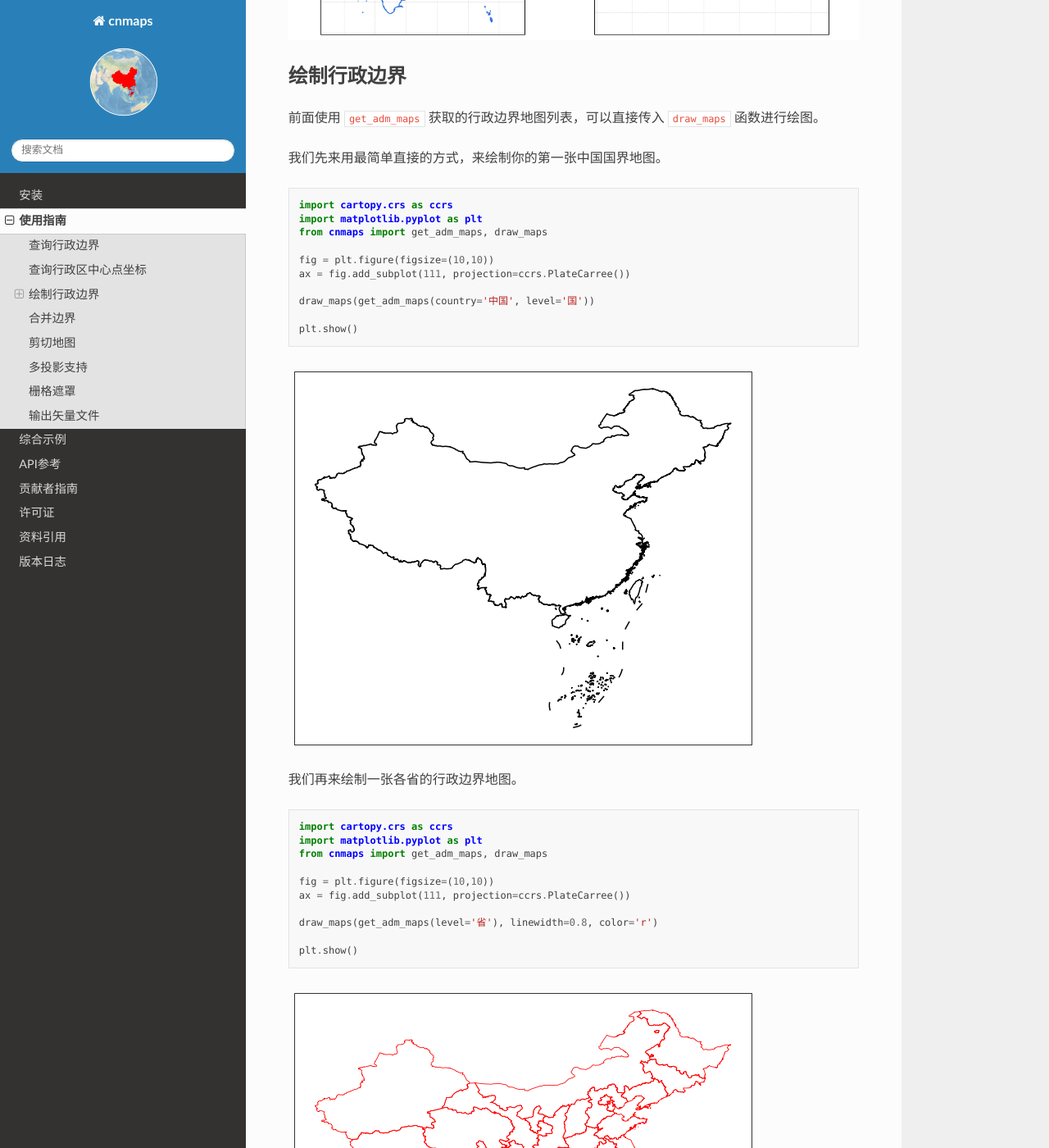
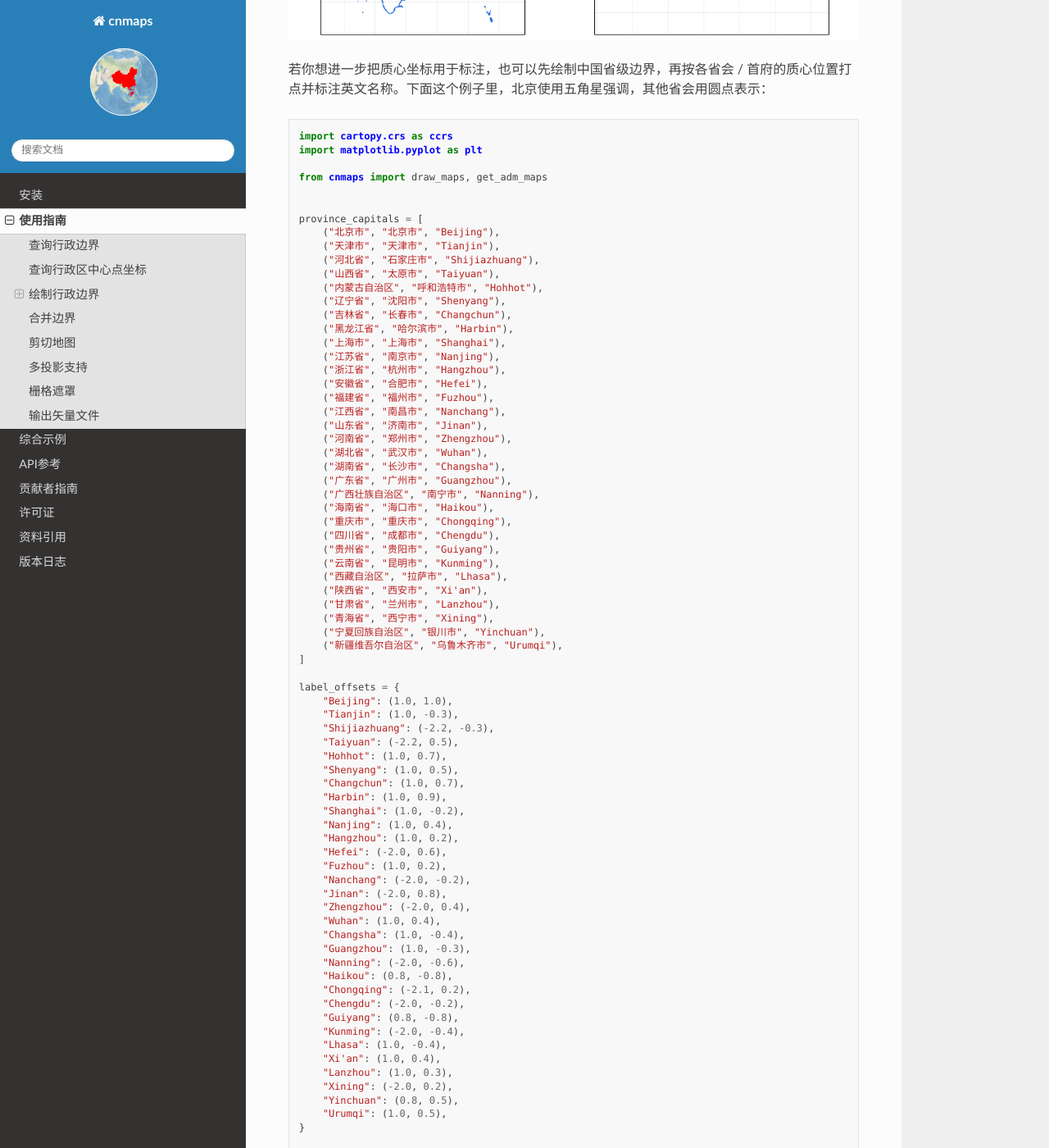
Before and after one commit to cnmetlab/cnmaps, a Sphinx documentation site: the page built from docs/source/content/usage.rst, in a window 1280 px wide and 1400 px high, scrolled down 6950 px. Shown: the whole window at 82% size. Built offline with Sphinx 7.4.7 and the Read the Docs theme 3.1.0, drawn with Linux system fonts in a browser that asks for light colours; some of the changed text lies outside the part shown.

Commit message:
Add labeled province capital centroid example (#11)

```diff
--- /dev/null
+++ b/docs/source/_examples/province_capitals_labels.py
@@ -0,0 +1,121 @@
+import cartopy.crs as ccrs
+import matplotlib.pyplot as plt
+
+from cnmaps import draw_maps, get_adm_maps
+
+
+province_capitals = [
+    ("北京市", "北京市", "Beijing"),
+    ("天津市", "天津市", "Tianjin"),
+    ("河北省", "石家庄市", "Shijiazhuang"),
+    ("山西省", "太原市", "Taiyuan"),
+    ("内蒙古自治区", "呼和浩特市", "Hohhot"),
+    ("辽宁省", "沈阳市", "Shenyang"),
+    ("吉林省", "长春市", "Changchun"),
+    ("黑龙江省", "哈尔滨市", "Harbin"),
+    ("上海市", "上海市", "Shanghai"),
+    ("江苏省", "南京市", "Nanjing"),
+    ("浙江省", "杭州市", "Hangzhou"),
+    ("安徽省", "合肥市", "Hefei"),
+    ("福建省", "福州市", "Fuzhou"),
+    ("江西省", "南昌市", "Nanchang"),
+    ("山东省", "济南市", "Jinan"),
+    ("河南省", "郑州市", "Zhengzhou"),
+    ("湖北省", "武汉市", "Wuhan"),
+    ("湖南省", "长沙市", "Changsha"),
+    ("广东省", "广州市", "Guangzhou"),
+    ("广西壮族自治区", "南宁市", "Nanning"),
+    ("海南省", "海口市", "Haikou"),
+    ("重庆市", "重庆市", "Chongqing"),
+    ("四川省", "成都市", "Chengdu"),
+    ("贵州省", "贵阳市", "Guiyang"),
+    ("云南省", "昆明市", "Kunming"),
+    ("西藏自治区", "拉萨市", "Lhasa"),
+    ("陕西省", "西安市", "Xi'an"),
+    ("甘肃省", "兰州市", "Lanzhou"),
+    ("青海省", "西宁市", "Xining"),
+    ("宁夏回族自治区", "银川市", "Yinchuan"),
+    ("新疆维吾尔自治区", "乌鲁木齐市", "Urumqi"),
+]
+
+label_offsets = {
+    "Beijing": (1.0, 1.0),
+    "Tianjin": (1.0, -0.3),
+    "Shijiazhuang": (-2.2, -0.3),
+    "Taiyuan": (-2.2, 0.5),
+    "Hohhot": (1.0, 0.7),
+    "Shenyang": (1.0, 0.5),
+    "Changchun": (1.0, 0.7),
+    "Harbin": (1.0, 0.9),
+    "Shanghai": (1.0, -0.2),
+    "Nanjing": (1.0, 0.4),
+    "Hangzhou": (1.0, 0.2),
+    "Hefei": (-2.0, 0.6),
+    "Fuzhou": (1.0, 0.2),
+    "Nanchang": (-2.0, -0.2),
+    "Jinan": (-2.0, 0.8),
+    "Zhengzhou": (-2.0, 0.4),
+    "Wuhan": (1.0, 0.4),
+    "Changsha": (1.0, -0.4),
+    "Guangzhou": (1.0, -0.3),
+    "Nanning": (-2.0, -0.6),
+    "Haikou": (0.8, -0.8),
+    "Chongqing": (-2.1, 0.2),
+    "Chengdu": (-2.0, -0.2),
+    "Guiyang": (0.8, -0.8),
+    "Kunming": (-2.0, -0.4),
+    "Lhasa": (1.0, -0.4),
+    "Xi'an": (1.0, 0.4),
+    "Lanzhou": (1.0, 0.3),
+    "Xining": (-2.0, 0.2),
+    "Yinchuan": (0.8, 0.5),
+    "Urumqi": (1.0, 0.5),
+}
+
+
+fig = plt.figure(figsize=(12, 10), dpi=180)
+ax = fig.add_subplot(111, projection=ccrs.PlateCarree())
+
+draw_maps(get_adm_maps(level="省"), ax=ax, linewidth=0.7, color="#4d4d4d")
+ax.set_extent([73, 136, 16, 54], crs=ccrs.PlateCarree())
+
+for province_name, city_name, english_name in province_capitals:
+    row = get_adm_maps(city=city_name, record="first")
+    lon = row["经度"]
+    lat = row["纬度"]
+
+    if english_name == "Beijing":
+        ax.scatter(
+            [lon],
+            [lat],
+            color="#d62828",
+            s=70,
+            marker="*",
+            transform=ccrs.PlateCarree(),
+            zorder=6,
+        )
+    else:
+        ax.scatter(
+            [lon],
+            [lat],
+            color="#d62828",
+            s=10,
+            transform=ccrs.PlateCarree(),
+            zorder=5,
+        )
+
+    dx, dy = label_offsets.get(english_name, (0.6, 0.4))
+    ax.text(
+        lon + dx,
+        lat + dy,
+        english_name,
+        fontsize=7,
+        color="#111111",
+        transform=ccrs.PlateCarree(),
+        zorder=7,
+    )
+
+ax.gridlines(draw_labels=False, linewidth=0.35, color="#999999", alpha=0.35, linestyle="--")
+plt.tight_layout()
+plt.savefig("province-capitals-labeled.png", bbox_inches="tight")
+plt.show()
--- a/docs/source/content/usage.rst
+++ b/docs/source/content/usage.rst
@@ -156,6 +156,13 @@
    :language: python
 
 .. image:: ../_static/country-centroids-overview.png
+
+若你想进一步把质心坐标用于标注，也可以先绘制中国省级边界，再按各省会 / 首府的质心位置打点并标注英文名称。下面这个例子里，北京使用五角星强调，其他省会用圆点表示：
+
+.. literalinclude:: ../_examples/province_capitals_labels.py
+   :language: python
+
+.. image:: ../_static/province-capitals-labeled.png
 
 绘制行政边界
 ------------
```
Also changed, not shown: docs/source/_static/province-capitals-labeled.png (added), 1 other file.
